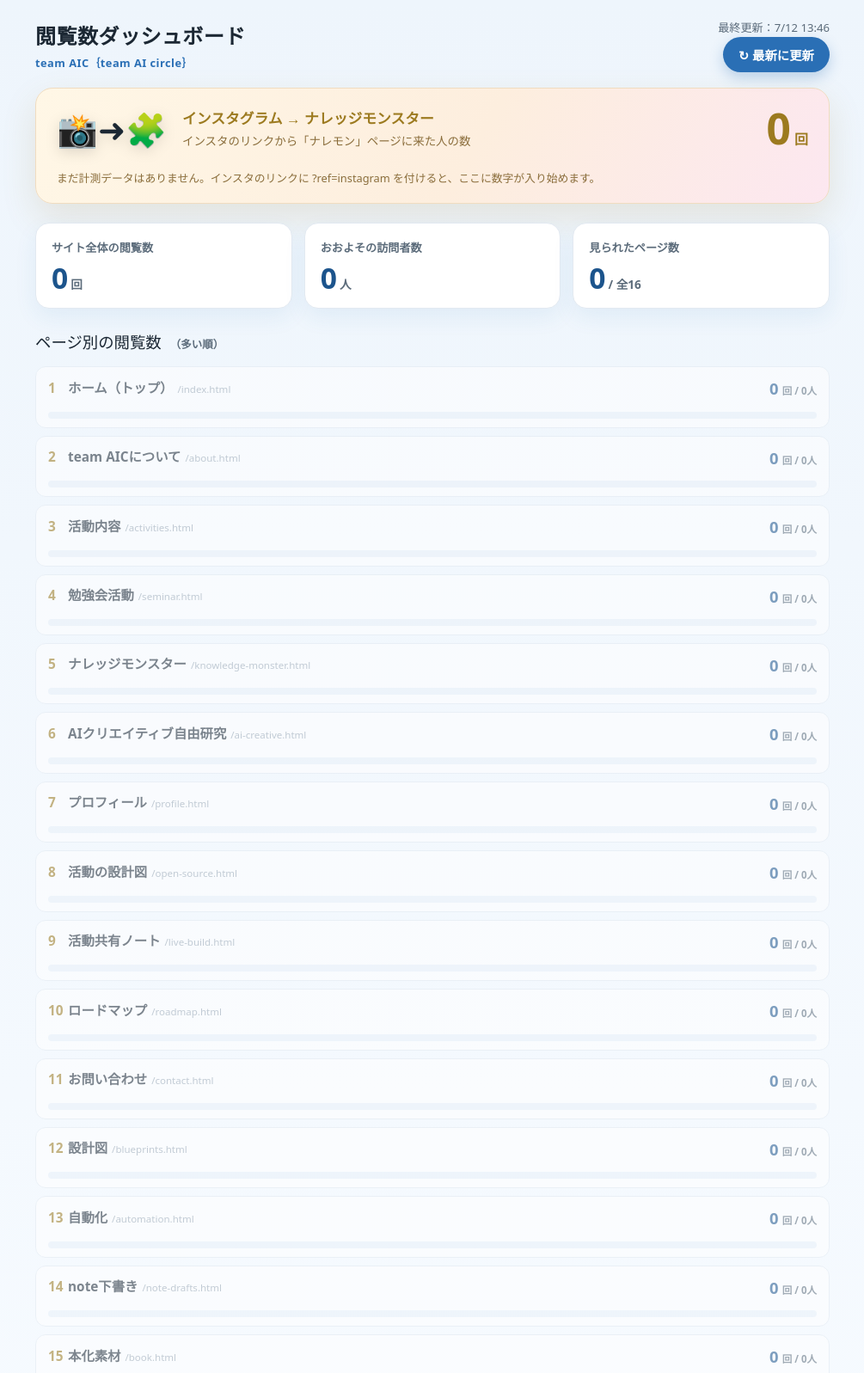
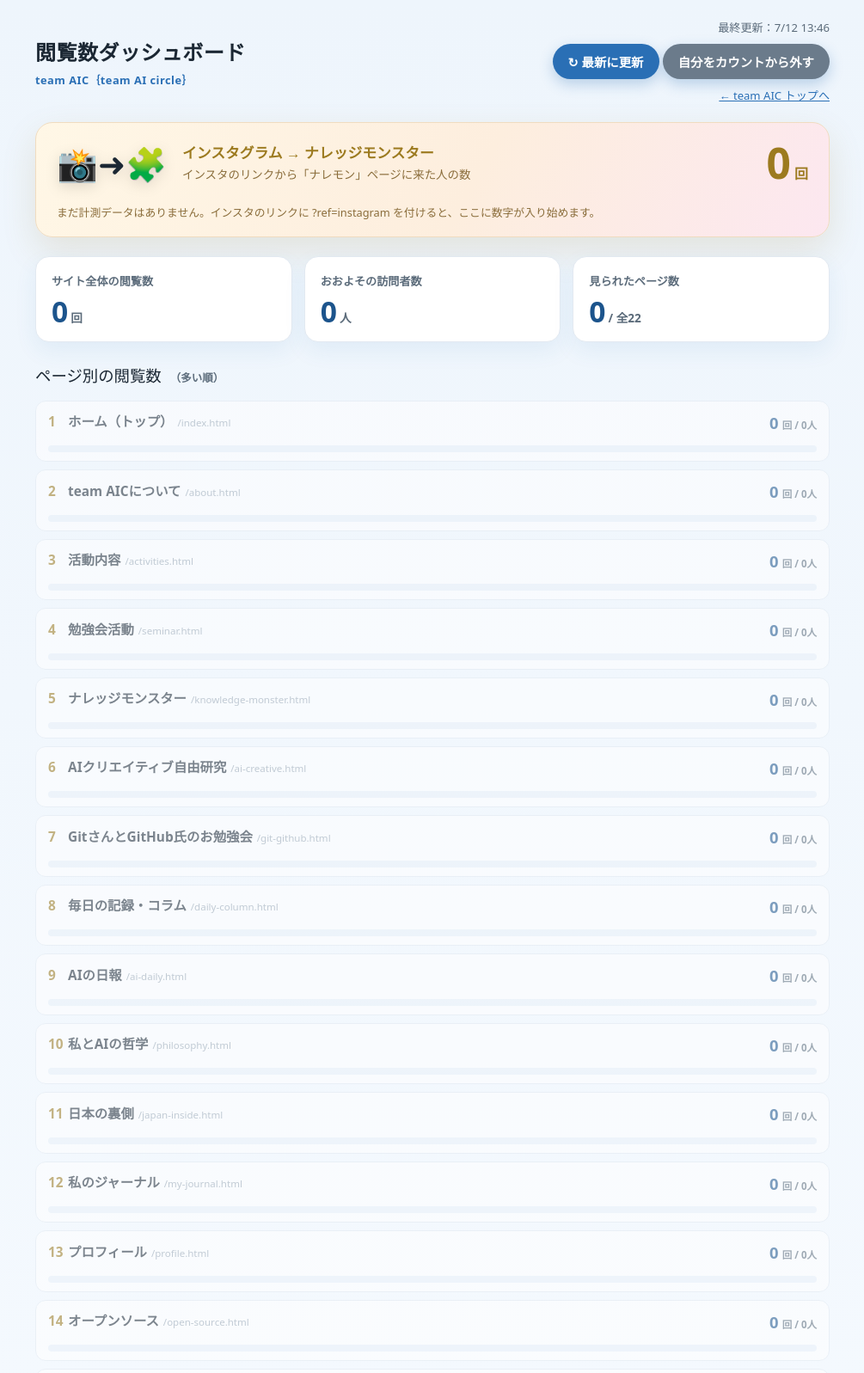
Before and after one commit to SY-08/team-aic, a plain HTML site: page stats.html in a window 1280 px wide. Shown: the top 1597 px of the page at 86% size, without its empty margins (137-1142 px from the left). Drawn offline with Linux system fonts and the light colour scheme.

Commit message:
Add files via upload

```diff
--- a/stats.html
+++ b/stats.html
@@ -4,7 +4,7 @@
 <meta charset="UTF-8">
 <meta name="viewport" content="width=device-width, initial-scale=1.0">
 <title>閲覧数ダッシュボード | team AIC｛team AI circle｝</title>
-<meta name="robots" content="noindex, nofollow">
+<meta name="robots" content="index, follow">
 <style>
   :root{
     --blue:#2a6fb5; --blue-dark:#1c548c; --gold:#bf972c; --gold-dark:#9c7a1f;
@@ -79,6 +79,8 @@
     <div style="text-align:right">
       <div class="updated" id="updated">読み込み中…</div>
       <button class="btn" id="refresh">↻ 最新に更新</button>
+      <button class="btn" id="skipBtn" style="background:#6b7b8b;margin-top:8px">自分をカウントから外す</button>
+      <div style="margin-top:6px"><a href="index.html" style="font-size:.82rem">← team AIC トップへ</a></div>
     </div>
   </header>
 
@@ -126,12 +128,18 @@
     ["seminar.html", "勉強会活動"],
     ["knowledge-monster.html", "ナレッジモンスター"],
     ["ai-creative.html", "AIクリエイティブ自由研究"],
+    ["git-github.html", "GitさんとGitHub氏のお勉強会"],
+    ["daily-column.html", "毎日の記録・コラム"],
+    ["ai-daily.html", "AIの日報"],
+    ["philosophy.html", "私とAIの哲学"],
+    ["japan-inside.html", "日本の裏側"],
+    ["my-journal.html", "私のジャーナル"],
     ["profile.html", "プロフィール"],
-    ["open-source.html", "活動の設計図"],
+    ["open-source.html", "オープンソース"],
     ["live-build.html", "活動共有ノート"],
     ["roadmap.html", "ロードマップ"],
     ["contact.html", "お問い合わせ"],
-    ["blueprints.html", "設計図"],
+    ["prompts.html", "プロンプト"],
     ["automation.html", "自動化"],
     ["note-drafts.html", "note下書き"],
     ["book.html", "本化素材"],
@@ -203,6 +211,28 @@
   }
 
   document.getElementById("refresh").addEventListener("click", load);
+
+  // 自分の端末をカウントから除外／復帰（GoatCounterのskipgcを使用）
+  (function(){
+    var q=(location.search||"").toLowerCase();
+    if(q.indexOf("skipgc=1")!==-1){ try{localStorage.setItem("skipgc","t");}catch(e){} }
+    if(q.indexOf("skipgc=0")!==-1){ try{localStorage.removeItem("skipgc");}catch(e){} }
+    var btn=document.getElementById("skipBtn");
+    function isSkipped(){ try{return localStorage.getItem("skipgc")==="t";}catch(e){return false;} }
+    function render(){
+      if(isSkipped()){ btn.textContent="✓ この端末は除外中（押すと戻す）"; btn.style.background="#2f9e63"; }
+      else{ btn.textContent="自分をカウントから外す"; btn.style.background="#6b7b8b"; }
+    }
+    btn.addEventListener("click",function(){
+      try{
+        if(isSkipped()){ localStorage.removeItem("skipgc"); alert("この端末のカウントを再開しました。"); }
+        else{ localStorage.setItem("skipgc","t"); alert("この端末（このブラウザ）では、以降ページ閲覧数をカウントしません。\n自分の訪問を除外して、純粋な数字を計測できます。\n\n※ スマホや他のブラウザでも見る場合は、それぞれで一度この操作をしてください。"); }
+      }catch(e){ alert("この環境では設定を保存できませんでした。"); }
+      render();
+    });
+    render();
+  })();
+
   load();
 </script>
 </body>
```
Also changed, not shown: ai-creative.html (+1 -0 lines), git-github.html (+4 -4 lines).
